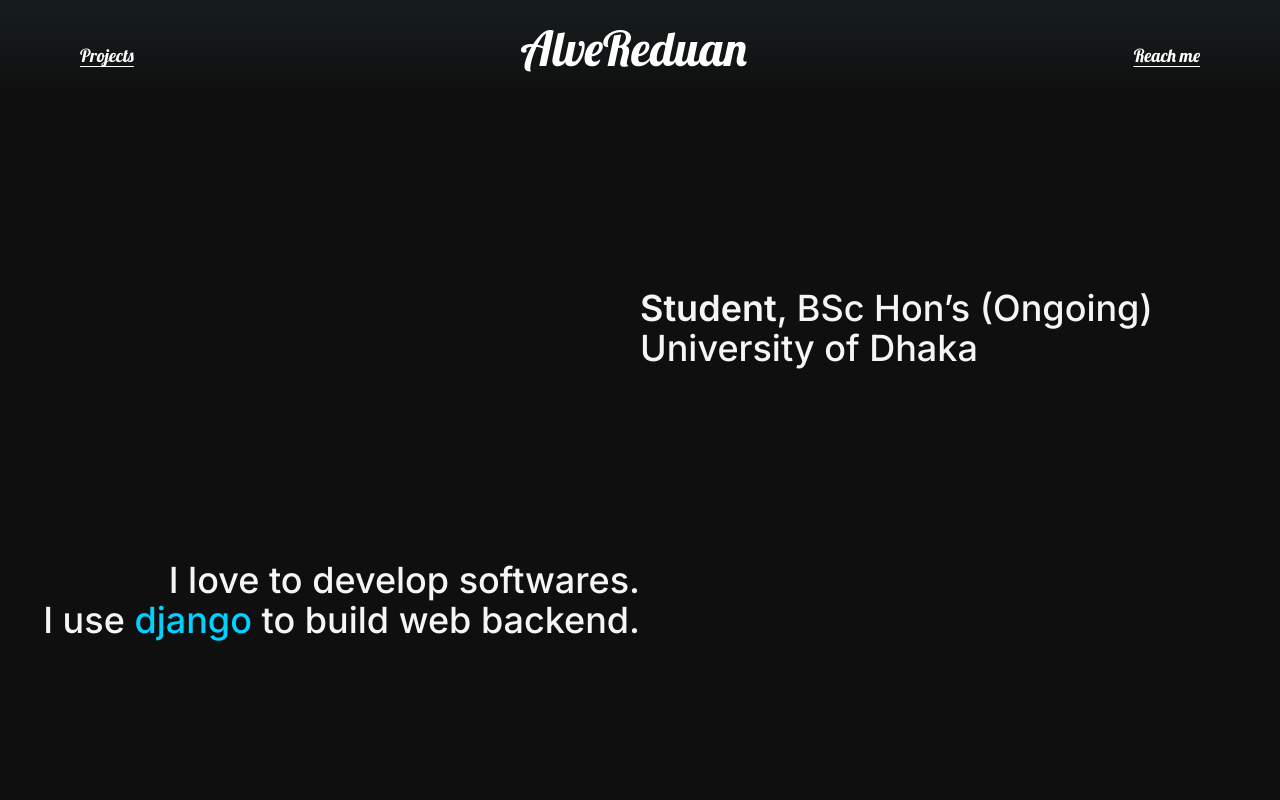
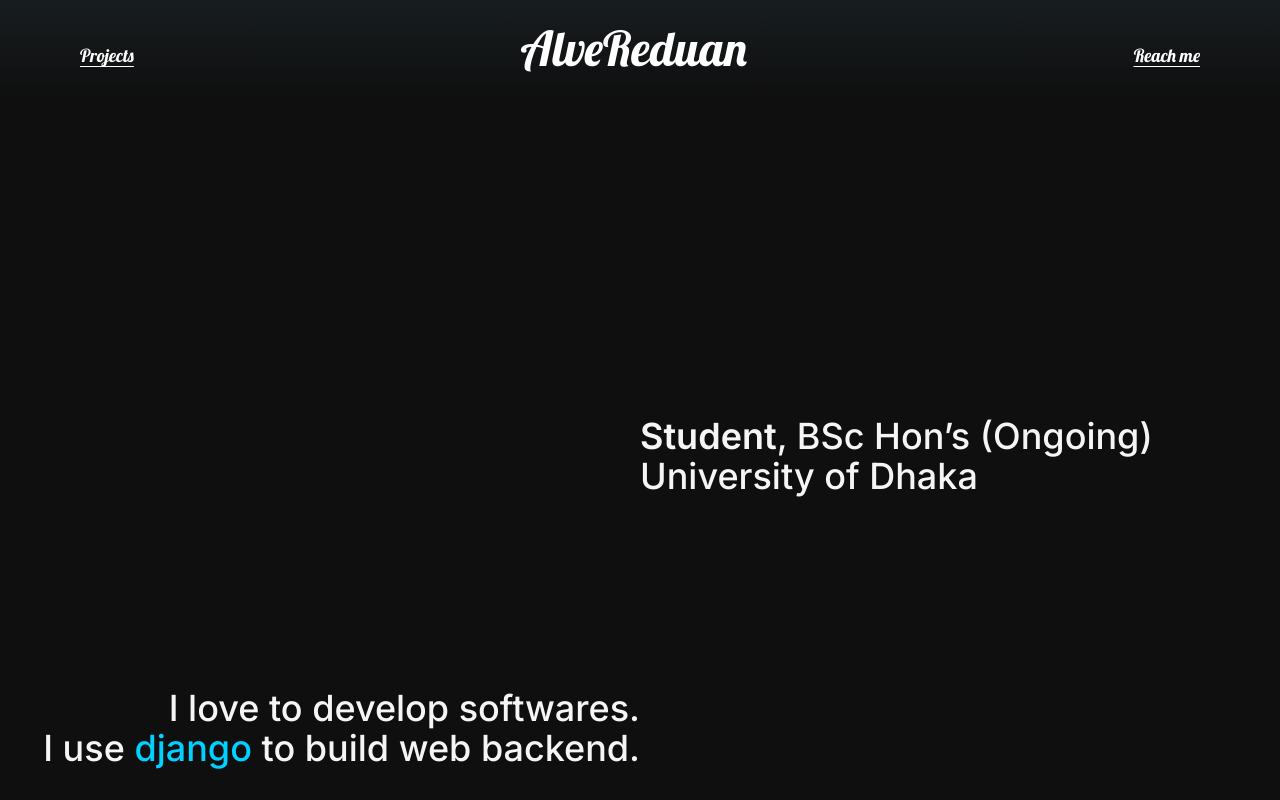
Before and after one commit to reduan2660/Portfolio, a Nuxt app: page / in a window 1280 px wide. Shown: the top 800 px of the page. Built offline with nearby package versions, Linux system fonts and the light colour scheme.

Commit message:
Project Animation Build | Dark scroll - Doesnt seem to work

```diff
--- /dev/null
+++ b/global.d.ts
@@ -0,0 +1 @@
+declare module "tailwind-scrollbar";
--- a/package.json
+++ b/package.json
@@ -11,6 +11,7 @@
     "autoprefixer": "^10.4.7",
     "nuxt": "3.0.0-rc.3",
     "postcss": "^8.4.14",
+    "tailwind-scrollbar": "^1.3.1",
     "tailwindcss": "^3.0.24"
   },
   "dependencies": {
--- a/pages/index.vue
+++ b/pages/index.vue
@@ -2,6 +2,11 @@
   <div
     class="flex flex-col items-center bg-black text-white font-body font-medium overflow-hidden"
   >
+    <div
+      class="h-32 scrollbar scrollbar-thumb-gray-900 scrollbar-track-gray-100"
+    >
+      <div class="h-64"></div>
+    </div>
     <div
       id="Intro"
       class="select-none grid grid-cols-4 md:grid-cols-2 gap-y-20 md:gap-y-48 pt-12 md:pt-48 px-6 text-xl md:text-4xl"
--- a/tailwind.config.js
+++ b/tailwind.config.js
@@ -22,5 +22,8 @@ module.exports = {
       display: ["Lobster", "cursive", "serif"], // Ensure fonts with spaces have " " surrounding it.
     },
   },
-  plugins: [],
+  plugins: [require("tailwind-scrollbar")],
+  variants: {
+    scrollbar: ["dark"],
+  },
 };
```
Also changed, not shown: 4 other files (tests, documents, lock files or other folders).
